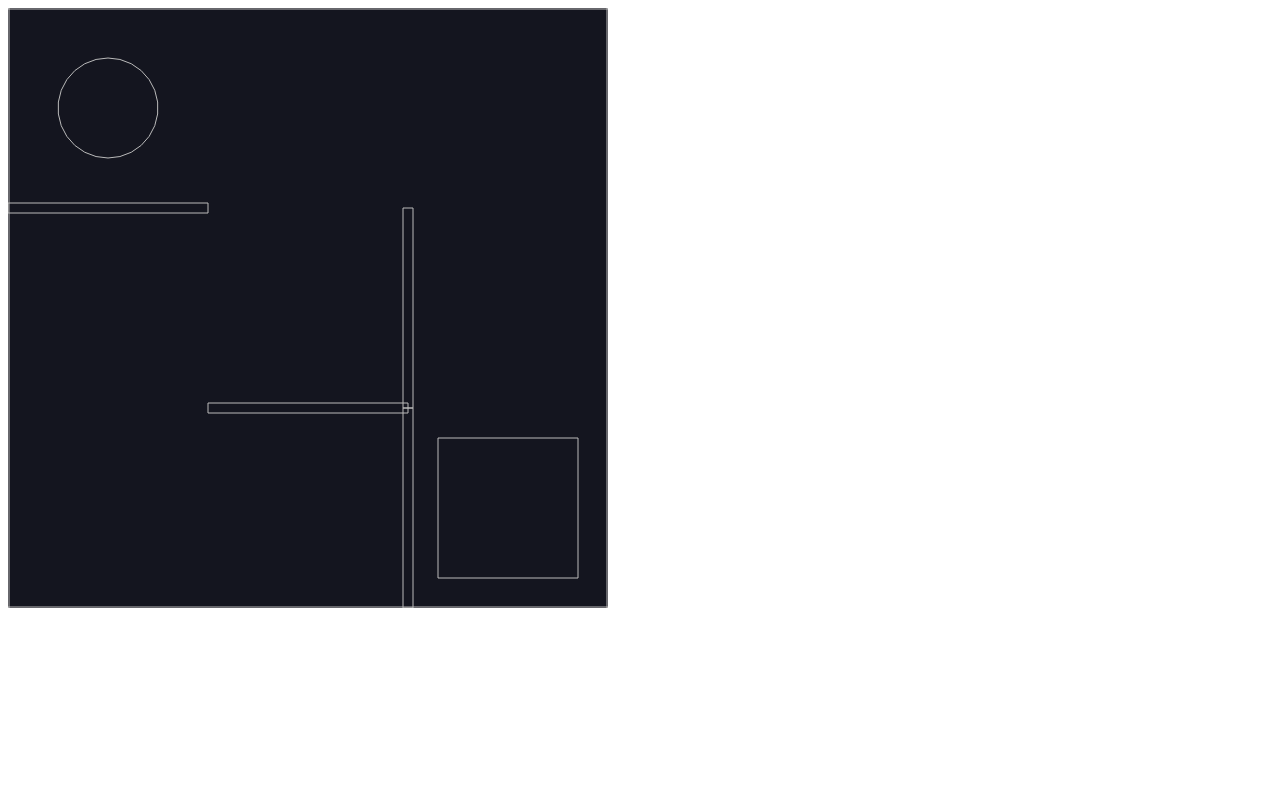
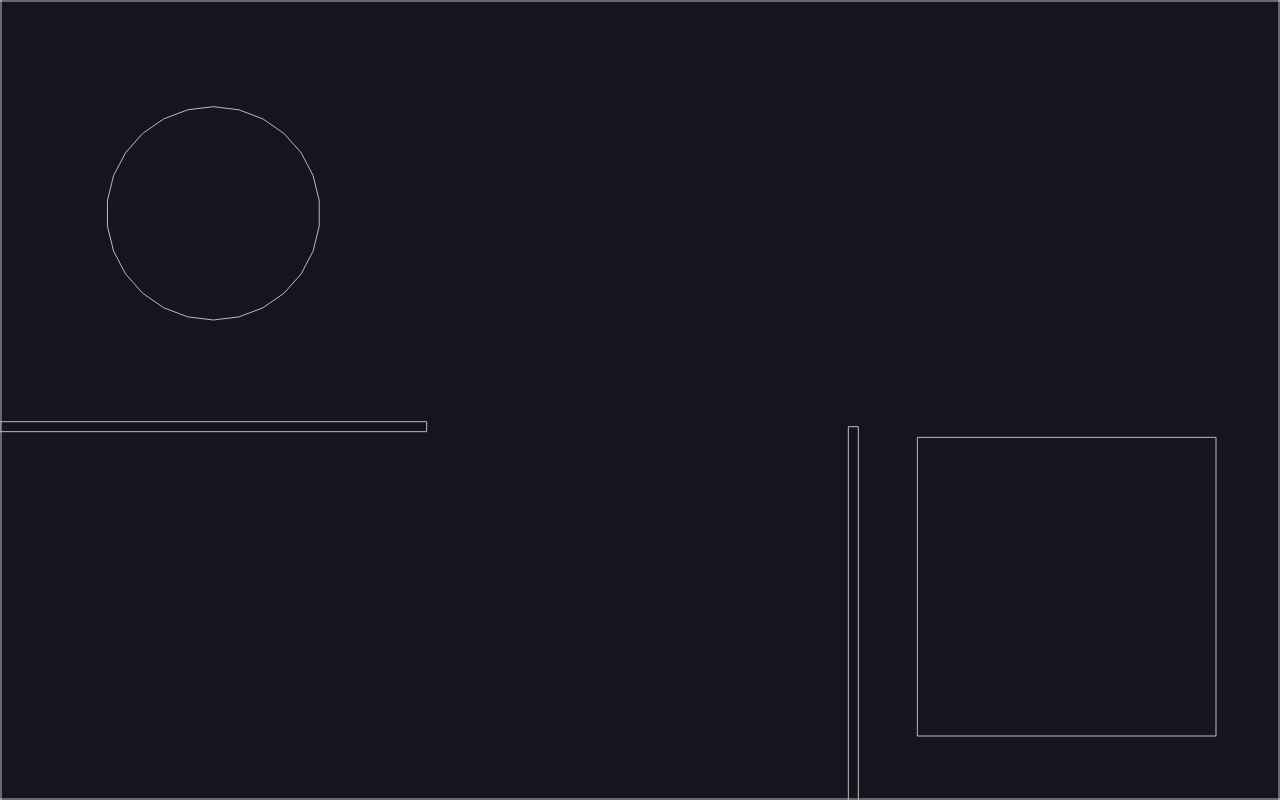
Before and after one commit to edwinhung/Maze, a plain HTML site: page index.html in a window 1280 px wide. Drawn offline with nearby package versions, Linux system fonts and the light colour scheme.

Commit message:
set to inner width and height

```diff
--- a/index.html
+++ b/index.html
@@ -5,6 +5,11 @@
     <meta name="viewport" content="width=device-width, initial-scale=1.0" />
     <title>Maze</title>
     <script src="https://cdnjs.cloudflare.com/ajax/libs/matter-js/0.20.0/matter.min.js"></script>
+    <style>
+      body {
+        margin: 0;
+      }
+    </style>
   </head>
   <body>
     <script src="index.js"></script>
--- a/index.js
+++ b/index.js
@@ -1,8 +1,8 @@
 const { World, Engine, Runner, Render, Bodies, Body, Events } = Matter;
 
 const cells = 3;
-const width = 600;
-const height = 600;
+const width = window.innerWidth;
+const height = window.innerHeight;
 const unitLength = width / cells;
 const wallSize = 10;
 
@@ -115,6 +115,8 @@ horizontals.forEach((row, rowIndex) => {
       unitLength,
       wallSize,
       {
+        label: "wall",
+        mass: 0.1,
         isStatic: true,
       }
     );
@@ -133,6 +135,8 @@ verticals.forEach((row, rowIndex) => {
       wallSize,
       unitLength,
       {
+        label: "wall",
+        mass: 0.1,
         isStatic: true,
       }
     );
@@ -185,7 +189,12 @@ Events.on(engine, "collisionStart", (event) => {
       labels.includes(collision.bodyA.label) &&
       labels.includes(collision.bodyB.label)
     ) {
-      console.log("Won!!");
+      world.gravity.y = 1;
+      world.bodies.forEach((body) => {
+        if (body.label === "wall") {
+          Body.setStatic(body, false);
+        }
+      });
     }
   });
 });
```
